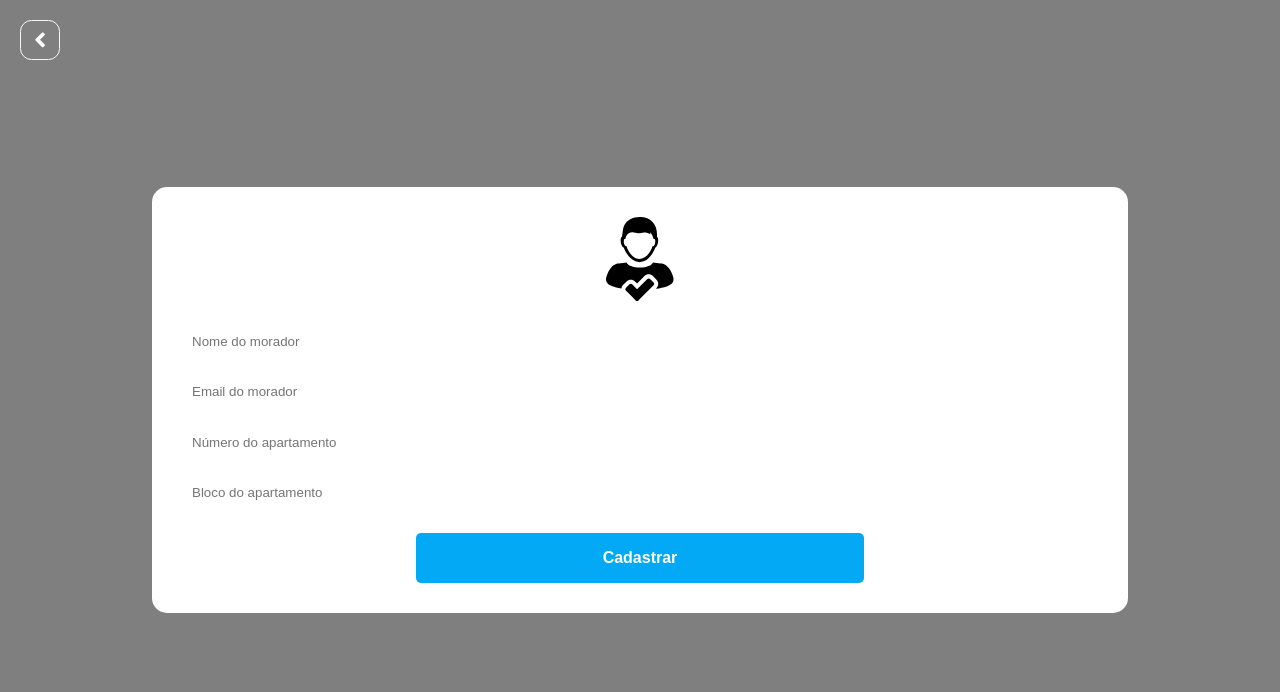
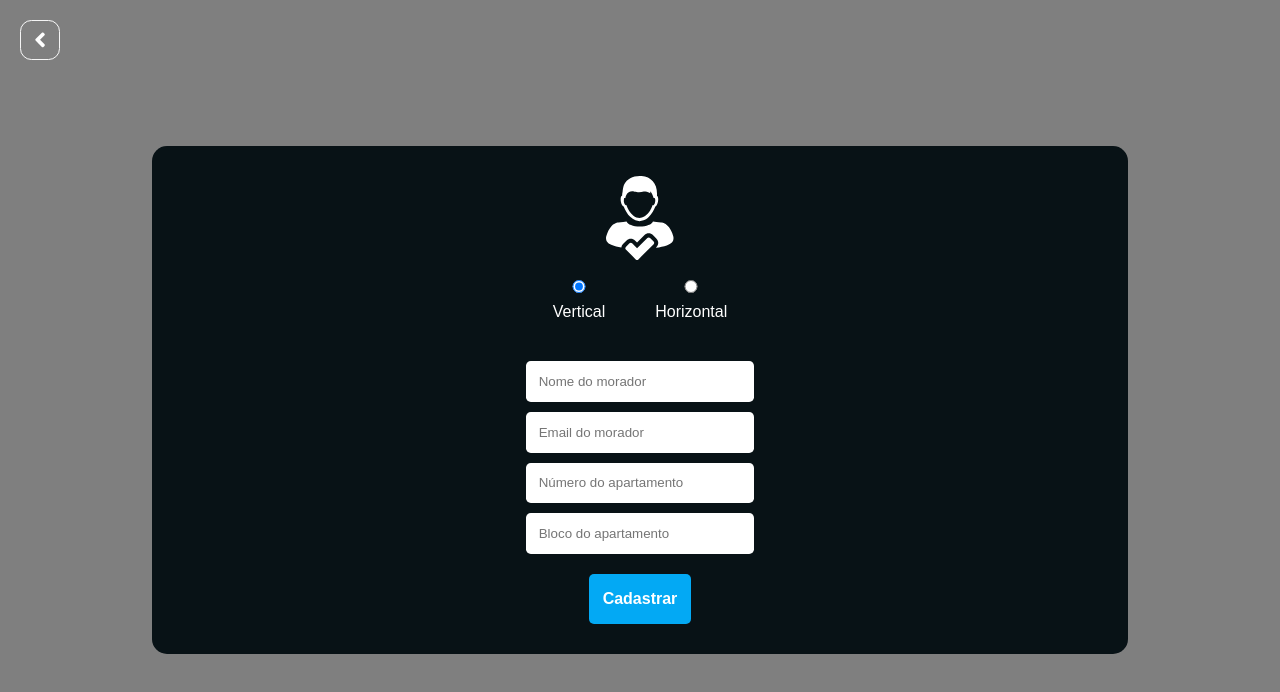
Before and after one commit to smart-notify/pwa-smartnotify, a React (Create React App) app: page /add-resident in a window 1280 px wide. Shown: the top 692 px of the page. Built offline with nearby package versions, Linux system fonts and the light colour scheme.

Commit message:
feat: choose of condominium type

```diff
--- /dev/null
+++ b/src/components/AddHorizontalResidentForm.tsx
@@ -0,0 +1,66 @@
+import {useState} from 'react'
+
+import global from "../css-modules/Global.module.css";
+import classes from "../css-modules/AddResident.module.css";
+
+function AddVerticalResidentForm() {
+  const [residentName, setResidentName] = useState("");
+  const [email, setEmail] = useState("");
+  const [houseNumber, setHouseNumber] = useState("");
+
+  const handleResidentChange = (event: React.ChangeEvent<HTMLInputElement>) => {
+    setResidentName(event.target.value);
+  };
+
+  const handleEmailChange = (event: React.ChangeEvent<HTMLInputElement>) => {
+    setEmail(event.target.value);
+  };
+
+  const handleNumberChange = (event: React.ChangeEvent<HTMLInputElement>) => {
+    setHouseNumber(event.target.value);
+  };
+
+  const handleSubmit = (event: React.FormEvent<HTMLFormElement>) => {
+    event.preventDefault();
+    console.log(residentName, email, houseNumber);
+  };
+
+  return (
+    <div>
+      <form
+            onSubmit={handleSubmit}
+            action=""
+            autoComplete="off"
+            className={classes.addResidentForm}
+          >
+            <input
+              onChange={handleResidentChange}
+              value={residentName}
+              type="text"
+              placeholder="Nome do morador"
+              required
+            />
+
+            <input
+              onChange={handleEmailChange}
+              value={email}
+              type="email"
+              placeholder="Email do morador"
+              required
+            />
+
+            <input
+              onChange={handleNumberChange}
+              value={houseNumber}
+              type="number"
+              placeholder="Número da casa"
+              required
+            />
+
+            <input type="submit" value="Cadastrar" className={global.button} />
+          </form>
+    </div>
+  )
+}
+
+export default AddVerticalResidentForm
--- /dev/null
+++ b/src/components/AddVerticalResidentForm.tsx
@@ -0,0 +1,78 @@
+import {useState} from 'react'
+
+import global from "../css-modules/Global.module.css";
+import classes from "../css-modules/AddResident.module.css";
+
+function AddVerticalResidentForm() {
+  const [residentName, setResidentName] = useState("");
+  const [email, setEmail] = useState("");
+  const [apartmentNumber, setApartmentNumber] = useState("");
+  const [block, setBlock] = useState("");
+
+  const handleResidentChange = (event: React.ChangeEvent<HTMLInputElement>) => {
+    setResidentName(event.target.value);
+  };
+
+  const handleEmailChange = (event: React.ChangeEvent<HTMLInputElement>) => {
+    setEmail(event.target.value);
+  };
+
+  const handleNumberChange = (event: React.ChangeEvent<HTMLInputElement>) => {
+    setApartmentNumber(event.target.value);
+  };
+
+  const handleBlockChange = (event: React.ChangeEvent<HTMLInputElement>) => {
+    setBlock(event.target.value);
+  };
+
+  const handleSubmit = (event: React.FormEvent<HTMLFormElement>) => {
+    event.preventDefault();
+    console.log(residentName, email, apartmentNumber, block);
+  };
+
+  return (
+    <div>
+      <form
+            onSubmit={handleSubmit}
+            action=""
+            autoComplete="off"
+            className={classes.addResidentForm}
+          >
+            <input
+              onChange={handleResidentChange}
+              value={residentName}
+              type="text"
+              placeholder="Nome do morador"
+              required
+            />
+
+            <input
+              onChange={handleEmailChange}
+              value={email}
+              type="email"
+              placeholder="Email do morador"
+              required
+            />
+
+            <input
+              onChange={handleNumberChange}
+              value={apartmentNumber}
+              type="number"
+              placeholder="Número do apartamento"
+              required
+            />
+
+            <input
+              onChange={handleBlockChange}
+              value={block}
+              type="number"
+              placeholder="Bloco do apartamento"
+            />
+
+            <input type="submit" value="Cadastrar" className={global.button} />
+          </form>
+    </div>
+  )
+}
+
+export default AddVerticalResidentForm
--- a/src/css-modules/AddResident.module.css
+++ b/src/css-modules/AddResident.module.css
@@ -14,7 +14,7 @@
   display: flex;
   flex-direction: column;
   align-items: center;
-  background-color: white;
+  background-color: #081216;
   border-radius: 15px;
   padding: 30px 40px 30px 40px;
   white-space: wrap;
@@ -33,3 +33,32 @@
 .addResidentForm input:last-child{
   margin-top: 10px;
 }
+
+.choiceOfCondominium{
+  display: flex;
+  flex-direction: row;
+  align-items: center;
+  justify-content: center;
+  gap: 50px;
+  width: 100%;
+  margin: 20px;
+}
+
+.verticalChoice,
+.horizontalChoice{
+  display: flex;
+  flex-direction: column;
+  align-items: center;
+  justify-content: center;
+  gap: 10px;
+}
+
+.verticalLabel,
+.horizontalLabel{
+  color: white;
+  display: flex;
+  flex-direction: column;
+  align-items: center;
+  justify-content: center;
+  gap: 10px;
+}
--- a/src/routes/AddResident.tsx
+++ b/src/routes/AddResident.tsx
@@ -1,38 +1,24 @@
 import React, { useState } from "react";
 
 import global from "../css-modules/Global.module.css";
+import classes from "../css-modules/AddResident.module.css";
 
 import BackButton from "../components/BackButton";
+import addResidentWhite from "../assets/icones/icone-adcResidente-white.svg";
 
-import classes from "../css-modules/AddResident.module.css";
+import AddVerticalResidentForm from "../components/AddVerticalResidentForm";
+import AddHorizontalResidentForm from "../components/AddHorizontalResidentForm";
 
-import addResident from "../assets/icones/icone-adcResidente.svg";
+interface FormState {
+  type: "vertical" | "horizontal";
+}
 
 function AddResident() {
-  const [residentName, setResidentName] = useState("");
-  const [email, setEmail] = useState("");
-  const [apartmentNumber, setApartmentNumber] = useState("");
-  const [block, setBlock] = useState("");
+  const [formState, setForm] = useState<FormState>({ type: "vertical" });
 
-  const handleResidentChange = (event: React.ChangeEvent<HTMLInputElement>) => {
-    setResidentName(event.target.value);
-  };
-
-  const handleEmailChange = (event: React.ChangeEvent<HTMLInputElement>) => {
-    setEmail(event.target.value);
-  };
-
-  const handleNumberChange = (event: React.ChangeEvent<HTMLInputElement>) => {
-    setApartmentNumber(event.target.value);
-  };
-
-  const handleBlockChange = (event: React.ChangeEvent<HTMLInputElement>) => {
-    setBlock(event.target.value);
-  };
-
-  const handleSubmit = (event: React.FormEvent<HTMLFormElement>) => {
-    event.preventDefault();
-    console.log(residentName, email, apartmentNumber, block);
+  const handleFormChange = (event: React.ChangeEvent<HTMLInputElement>) => {
+    const type = event.target.value as FormState["type"];
+    setForm({ ...formState, type });
   };
 
   return (
@@ -40,46 +26,39 @@ function AddResident() {
       <BackButton to="/account" />
       <div className={classes.addResidentContainer}>
         <div className={classes.addResidentContent}>
-        <img src={addResident} alt="Adicionar morador" />
-          <form
-            onSubmit={handleSubmit}
-            action=""
-            autoComplete="off"
-            className={classes.addResidentForm}
-          >
-            <input
-              onChange={handleResidentChange}
-              value={residentName}
-              type="text"
-              placeholder="Nome do morador"
-              required
-            />
-
-            <input
-              onChange={handleEmailChange}
-              value={email}
-              type="email"
-              placeholder="Email do morador"
-              required
-            />
-
-            <input
-              onChange={handleNumberChange}
-              value={apartmentNumber}
-              type="number"
-              placeholder="Número do apartamento"
-              required
-            />
-
-            <input
-              onChange={handleBlockChange}
-              value={block}
-              type="number"
-              placeholder="Bloco do apartamento"
-            />
-
-            <input type="submit" value="Cadastrar" className={global.button} />
-          </form>
+          <img src={addResidentWhite} alt="Adicionar morador" />
+          <div className={classes.choiceOfCondominium}>
+            <div className={classes.verticalChoice}>
+              <label className={classes.verticalLabel}>
+                <input
+                  type="radio"
+                  value="vertical"
+                  checked={formState.type === "vertical"}
+                  onChange={handleFormChange}
+                />
+                Vertical
+              </label>
+            </div>
+            <div className={classes.horizontalChoice}>
+              <label className={classes.horizontalLabel}>
+                <input
+                  type="radio"
+                  value="horizontal"
+                  checked={formState.type === "horizontal"}
+                  onChange={handleFormChange}
+                />
+                Horizontal
+              </label>
+            </div>
+          </div>
+          {formState.type === 'vertical' && (
+        // Renderize o formulário para condomínio vertical
+        <AddVerticalResidentForm />
+      )}
+      {formState.type === 'horizontal' && (
+        // Renderize o formulário para condomínio horizontal
+        <AddHorizontalResidentForm />
+      )}
         </div>
       </div>
     </div>
```
Also changed, not shown: src/assets/icones/icone-adcResidente-white.svg (added), src/assets/icones/icone-rmvResidente-white.svg (added).
